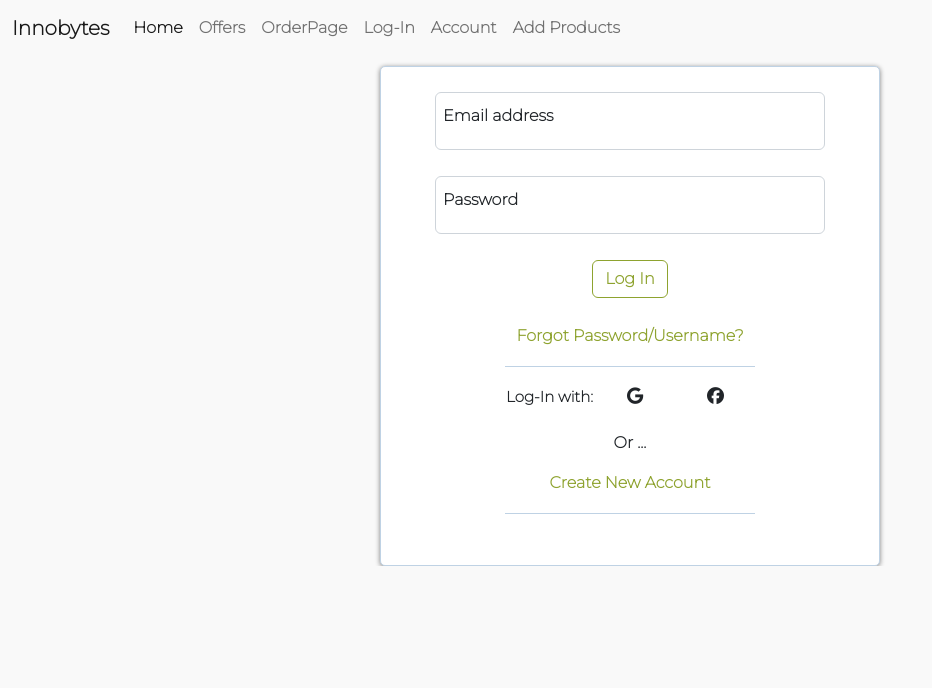
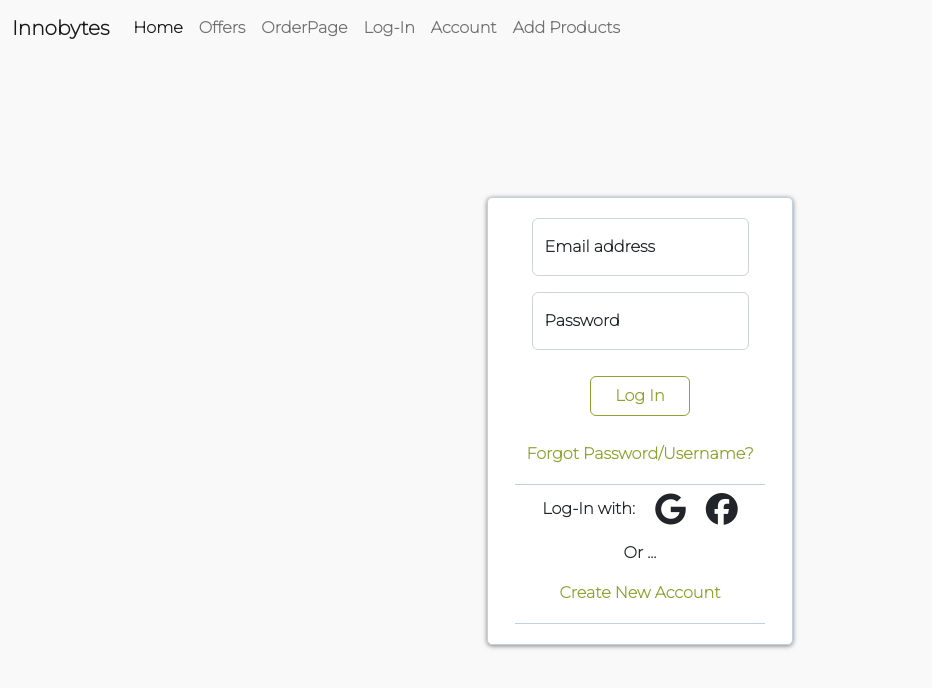
Before and after one commit to Vedant00/Corporative-and-Self-help-commerce, a React (Create React App) app in the folder corporative-and-self-help-platform/: page /login in a window 1280 px wide. Shown: the top 688 px of the page, without its empty margins (0-932 px from the left). Built offline with nearby package versions, Linux system fonts and the light colour scheme.

Commit message:
Styling Refined

```diff
--- a/corporative-and-self-help-platform/src/App.css
+++ b/corporative-and-self-help-platform/src/App.css
@@ -1,9 +1,7 @@
-
-.account-container{
- height: auto;
-  width:700px;
-}
-
+/*
+*{
+  outline: 1px solid red;
+} */
 .account-details{
   display: inline-grid;
   grid-template-columns: auto auto;
@@ -16,22 +14,30 @@
   display: flex;
   flex-direction: column;
   width: 250px;
-  height: auto;
-  background: white;
-  margin: 5px;
   box-shadow: 0 2px 5px 0 rgba(0,0,0,0.16),0 2px 10px 0 rgba(0,0,0,0.12);
-  z-index: 0;
+}
+.card-container{
+ display: grid;
+ margin-top: 100px;
+ max-width: 1100px;
+ grid-template-columns: repeat(1,1fr);
+ gap: 10px;
 }
 
-
+.homepage{
+  display: flex;
+  flex-direction: column;
+  justify-content: center;
+  align-items: center;
+}
+.heroText{
+  margin-top: 50px;
+}
 
 .card-image{
-  position: inherit;
-  display:flex;
  width: 100px auto;
- margin:7px;
+ margin: 12px;
  margin-bottom: 50px;
- padding:5px ;
  border: 0px;
  border-style:solid ;
  border-radius: 10px;
@@ -48,25 +54,16 @@
   margin: 5px;
 }
 
-
-
-
-.homepage{
+.log-in-box{
   display: flex;
-align-items: center;
+  padding-top: 10px;
+  height: 90%;
+  align-items:center;
   justify-content: center;
 }
 
-.log-in-box{
-  overflow:hidden;
-  display: flex;
-  flex-direction: column;
-  padding-right: 20px;
-  padding-top: 10px;
-  align-items:center;
-}
 .log-in{
-  padding-top: 20px;
+  padding: 20px;
   background-color: white;
   display: flex;
   flex-direction: column;
@@ -75,11 +72,19 @@ justify-content: center;
   border-radius: 5px;
   border-color:rgb(191, 210, 228);
   box-shadow: 0px 1px 5px 0px gray;
-  height:500px;
-  width: 500px;
+  max-height:500px;
+  max-width: 500px;
   align-items:center;
 }
-
+.log-in .btn{
+  width: 100px;
+  height: 40px;
+}
+.log-in-with-txt{
+  display: flex;
+  gap: 20px;
+  align-items: center;
+}
 .navbar-collapse{
   position: relative;
 }
@@ -100,8 +105,6 @@ justify-content: center;
   font-size: 11px;
 }
 
-
-
 .quantity-amt{
   font-size: 11px;
   font-weight: bold;
@@ -112,187 +115,52 @@ justify-content: center;
   margin-left: 10px;
 }
 
-
-
-
-@media only screen and (min-width:786px) {
-  body{
-    font-size: 16px;
-  }
-  .form-floating{
-    box-sizing: border-box;
-    padding: 5px;
-    width: 400px;
-    flex-direction: column;
-    align-items: center;
-  }
 .btn{
   background-color:white;
-    color: #8EA32F;
-    border-color: #8EA32F;
+  color: #8EA32F !important;
+  border-color: #8EA32F !important;
+  outline-color: #8EA32F;
   margin-top: 6px;
-
+  padding: 5px;
   margin-bottom:8px;
   font-weight: bolder;
 }
-  .btn:hover{
-    background-color:#8EA32F;
-    border-color:#D3D3D3;
-  }
-  .card-container{
-    display: inline-grid;
-    grid-template-columns: auto auto auto auto;
-    padding: 0px;
-    align-items:flex-start;
-  }
-  .cart-btn{
-    font-size: 10px;
-    height: 30px;
-    width: 65px;
-
+.btn:hover, .btn:active, .btn:visited {
+  background-color: #8EA32F !important;
+  border-color: #8EA32F !important;
+  color: white !important;
+  box-shadow: 0 0 0 0.2rem rgb(142, 163, 47, 0.25);
 }
 
-  .dropdown-menu{
-    font-size: 12px;
+.form-control:hover, .form-control:focus{
+  border-color: #8EA32F;
+  box-shadow: 0 0 0 0.2rem rgb(142, 163, 47, 0.25);
 }
-  .log-in-with{
-  margin:3px;
-  padding:4px
+.dropdown-item:hover{
+  background-color: #8EA32F !important;
 }
-  .log-in-with{
-    display: flex;
-    flex-direction: row;
-    align-items:center;
-    align-self: center;
+.navbar-toggler{
+  border: 0px !important;
+  color: white !important;
 }
-  .log-in-with-txt{
-    font-size: 15px;
-   padding-top: 4px;
+.navbar-toggler:hover{
+  box-shadow: 0 0 0 0.2rem rgb(142, 163, 47, 0.25);
 }
-  .fa-brands{
-    margin: 0 10px;
-    padding:0 20px;
-    font-size:17px;
+
+@media only screen and (min-width:520px) and (max-width:786px) {
+  .card-container{
+    grid-template-columns: repeat(2,1fr);
+    max-width:520px;
    }
 }
-
-@media only screen and (min-width:480px) and (max-width:786px) {
-  body{
-    font-size: 15px;
+@media only screen and (min-width:786px) and (max-width:1100px){
+  .card-container{
+    grid-template-columns: repeat(3,1fr);
+    max-width:786px;
    }
-  .form-floating{
-    box-sizing: border-box;
-    padding: 3px;
-    width: 300px;
-
 }
-  .btn{
-    background-color:white;
-    color: #8EA32F;
-    border-color: #8EA32F;
-    margin-top: 6px;
-    height: 30px;
-    width: 65px;
-    margin-bottom:8px;
-    font-weight: bolder;
+@media only screen and (min-width:1100px){
+  .card-container{
+    grid-template-columns: repeat(4,1fr);
    }
-  .btn:hover{
-    background-color:#8EA32F;
-    border-color:#D3D3D3;
 }
-
-
-  .cart-btn{
-    font-size: 8px;
-  }
-
-
-  .card-container{
-    display: inline-grid;
-    grid-template-columns: auto auto auto ;
-    padding: 0px;
-    align-items:flex-start;
-  }
-  .dropdown-menu{
-    font-size: 11px;
-  }
-  .log-in-with{
-    width:200px;
-    display: flex;
-    flex-direction: column;
-    align-items: flex-start;
-  }
-  .log-in-with-txt{
-    font-size: 12px;
-   padding-top: 2px;
-  }
-  .fa-brands{
-    margin: 0 7px;
-    padding:0 17px;
-    font-size:15px;
-  }
-
-}
-.add-cart{
-  width: 80px;
-  padding: 5px;
-  font-size: 12px;
-}
-
-@media only screen and (max-width:479px) {
-  body{
-    font-size: 14px;
-  }
-  .form-floating{
-    box-sizing: border-box;
-    width: 200px;
-  }
-  .btn{
-    background-color:white;
-    color: #8EA32F;
-    border-color: #8EA32F;
-    margin-top: 6px;
-    height: 40px;
-    width: 65px;
-    margin-bottom:8px;
-    font-weight: bolder;
-  }
-  .btn:hover{
-    background-color:#8EA32F;
-    border-color:#D3D3D3;
-  }
-  .card-container{
-    overflow: hidden;
-    display: inline-grid;
-    grid-template-columns: auto ;
-    padding: 0px;
-  }
-  .cart-btn{
-    font-size: 8.5px;
-    font-weight: bold;
-  }
-  .dropdown-menu{
-    font-size: 12px;
-  }
-  .log-in{
-
-    padding-top: 5px;
-  }
-
-  .log-in-with{
-    width:200px;
-    display: flex;
-    flex-direction: column;
-    align-items: flex-start;
-  }
-  .log-in-with-txt{
-    font-size: 12px;
-   padding-top: 2px;
-  }
-  .fa-brands{
-    margin: 0 5px;
-    padding:0 15px;
-    font-size:14px;
-  }
-
-}
--- a/corporative-and-self-help-platform/src/components/Cards.jsx
+++ b/corporative-and-self-help-platform/src/components/Cards.jsx
@@ -15,9 +15,8 @@ function Card(props) {
     setWeight(weightin + props.unit);
   }
   return (
-    <div className="card-container">
       <div className="card">
-        <div className="card-image sticky-top">
+        <div className="card-image">
           <img
             style={{ width: "100px", height:"100px", paddingTop:"5px", alignSelf:"center" }}
             src={img}
@@ -33,7 +32,7 @@ function Card(props) {
 
           <div className="dropdown">
           <button
-              className="cart-btn btn btn-secondary btn-sm dropdown-toggle w-50 "
+              className="cart-btn btn  btn-sm dropdown-toggle w-50 "
               type="button"
               data-bs-toggle="dropdown"
               aria-expanded="false"
@@ -71,7 +70,6 @@ function Card(props) {
           </button>
         </div>
       </div>
-    </div>
   );
 }
 
--- a/corporative-and-self-help-platform/src/components/Login.jsx
+++ b/corporative-and-self-help-platform/src/components/Login.jsx
@@ -62,7 +62,7 @@ function Login(props){
                 <a href="" align="left" style={{textDecoration:"none", color:"#8EA32F",margin:"18px"}}>Forgot Password/Username?</a>
               <div style={{height:"0.7px",width:"250px",backgroundColor:"rgb(191, 210, 228",marginBottom:"8px" }}></div>
               <div className="log-in-with" >
-                <p className="log-in-with-txt">Log-In with:  <i className="fa-brands fa-google"></i> <i className="fa-brands fa-facebook"></i> </p>
+                <p className="log-in-with-txt">Log-In with:  <i className="fa-brands fa-2x fa-google"></i> <i className="fa-brands fa-2x fa-facebook"></i> </p>
               </div>
               <p>Or ...</p>
               <a href="\signup" style={{textDecoration:"none",color:"#8EA32F"}} >Create New Account</a>
--- a/corporative-and-self-help-platform/src/components/homepage.jsx
+++ b/corporative-and-self-help-platform/src/components/homepage.jsx
@@ -5,6 +5,7 @@ import products from "./data";
 function Homepage(props) {
   return (
     <div className="homepage">
+      <h1 className="heroText">Our wide variety of products</h1>
       <div className="card-container">
         {products.map((data) => {
           return (
--- a/corporative-and-self-help-platform/src/index.css
+++ b/corporative-and-self-help-platform/src/index.css
@@ -9,6 +9,9 @@ body {
   padding: 0;
 
 }
+html, body, #root{
+  height: 100%;
+}
 *{
   box-sizing: border-box;
   font-family: 'Montserrat', sans-serif;
```
Lines whose indentation alone changed are shown as unchanged.
